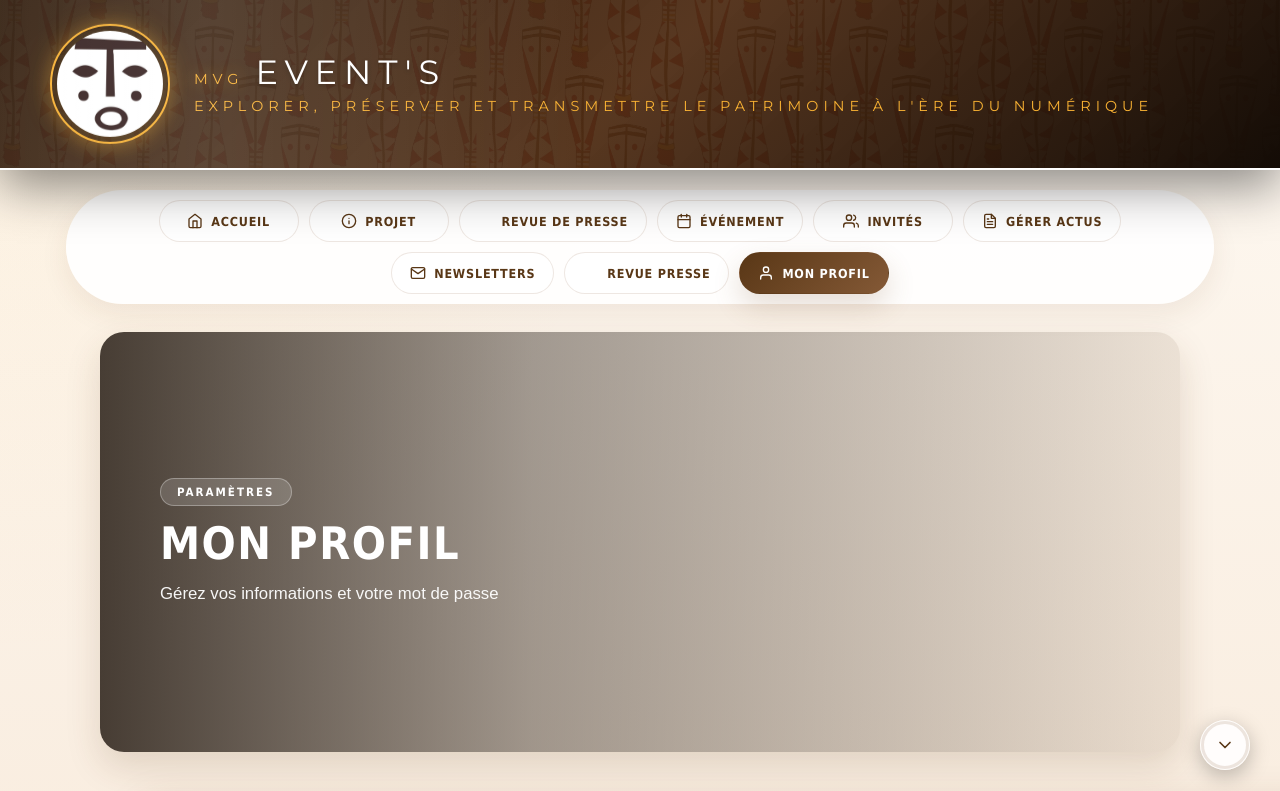
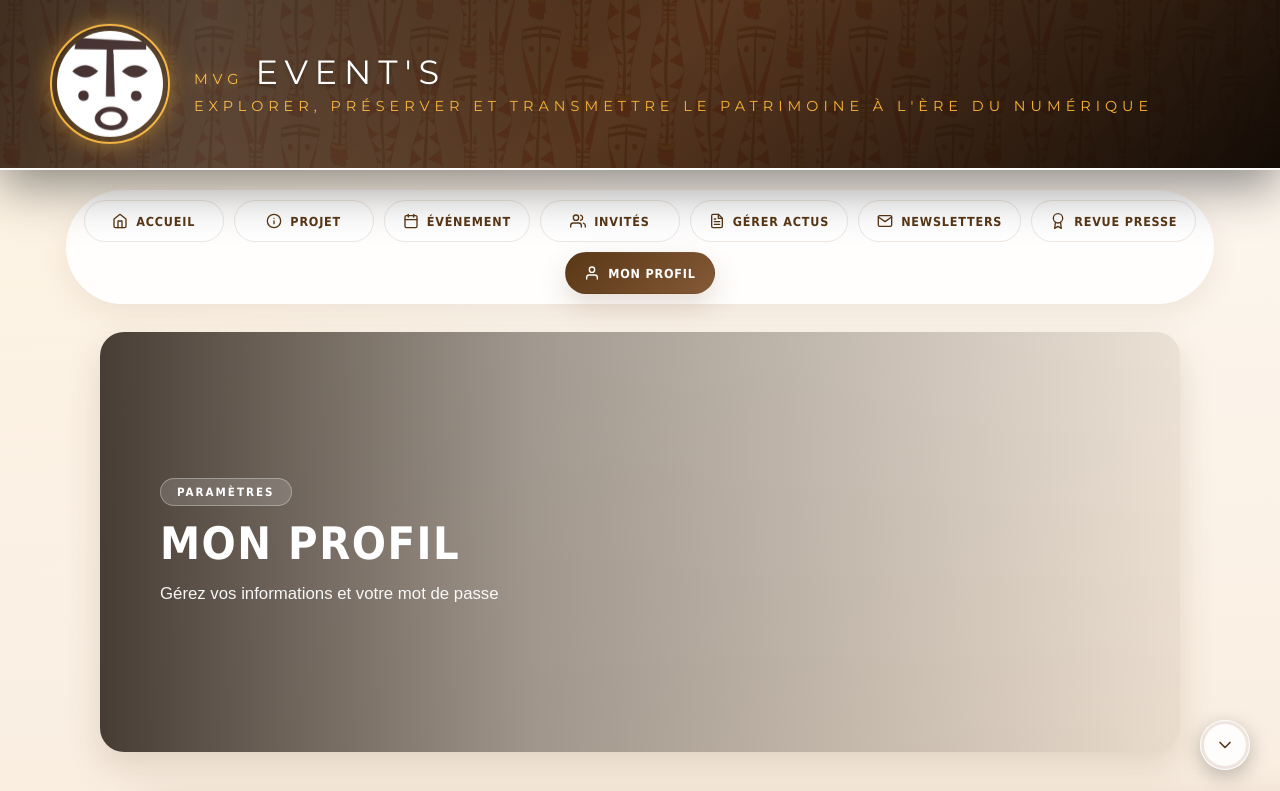
Before and after one commit to thiam-007/JIM, a Vue app in the folder frontend/: page /profil in a window 1280 px wide. Shown: the top 791 px of the page. Built offline with nearby package versions, Linux system fonts and the light colour scheme; no server answers; sample sign-in values are in the browser's storage.

Commit message:
Adding the icon for the review press

```diff
--- a/frontend/src/App.vue
+++ b/frontend/src/App.vue
@@ -67,9 +67,6 @@
           <RouterLink v-if="!isAdminDomain" class="nav-tab" :class="{ active: route.name === 'Apropos' }" to="/a-propos">
             <AppIcon name="info" :size="16" /> Projet
           </RouterLink>
-          <RouterLink v-if="!isAdminDomain" class="nav-tab" :class="{ active: route.name === 'RevuePresse' }" to="/revue-presse">
-            <AppIcon name="award" :size="16" /> Revue de Presse
-          </RouterLink>
           <RouterLink v-if="!isAdminDomain && !apiStore.isConnected" class="nav-tab" :class="{ active: route.name === 'Actualites' || route.name === 'ActualiteDetail' }" to="/actualites">
             <AppIcon name="file-text" :size="16" /> Actualité
           </RouterLink>
--- a/frontend/src/components/AppIcon.vue
+++ b/frontend/src/components/AppIcon.vue
@@ -85,7 +85,9 @@ const icons = {
   video: `<path d="M22 7l-7 4v2l7 4z"/><rect x="3" y="5" width="12" height="14" rx="2" ry="2"/>`,
   facebook: `<path d="M18 2h-3a5 5 0 0 0-5 5v3H7v4h3v8h4v-8h3l1-4h-4V7a1 1 0 0 1 1-1h3z"/>`,
   instagram: `<rect x="2" y="2" width="20" height="20" rx="5" ry="5"/><path d="M16 11.37A4 4 0 1 1 12.63 8 4 4 0 0 1 16 11.37z"/><line x1="17.5" y1="6.5" x2="17.51" y2="6.5"/>`,
-  twitter: `<path d="M23 3a10.9 10.9 0 0 1-3.14 1.53 4.48 4.48 0 0 0-7.86 3v1A10.66 10.66 0 0 1 3 4s-4 9 5 13a11.64 11.64 0 0 1-7 2c9 5 20 0 20-11.5a4.5 4.5 0 0 0-.08-.83A7.72 7.72 0 0 0 23 3z"/>`
+  twitter: `<path d="M23 3a10.9 10.9 0 0 1-3.14 1.53 4.48 4.48 0 0 0-7.86 3v1A10.66 10.66 0 0 1 3 4s-4 9 5 13a11.64 11.64 0 0 1-7 2c9 5 20 0 20-11.5a4.5 4.5 0 0 0-.08-.83A7.72 7.72 0 0 0 23 3z"/>`,
+  award: `<circle cx="12" cy="8" r="7"/><polyline points="8.21 13.89 7 23 12 20 17 23 15.79 13.88"/>`,
+  'external-link': `<path d="M18 13v6a2 2 0 0 1-2 2H5a2 2 0 0 1-2-2V8a2 2 0 0 1 2-2h6"/><polyline points="15 3 21 3 21 9"/><line x1="10" y1="14" x2="21" y2="3"/>`
 }
 </script>
 
```
